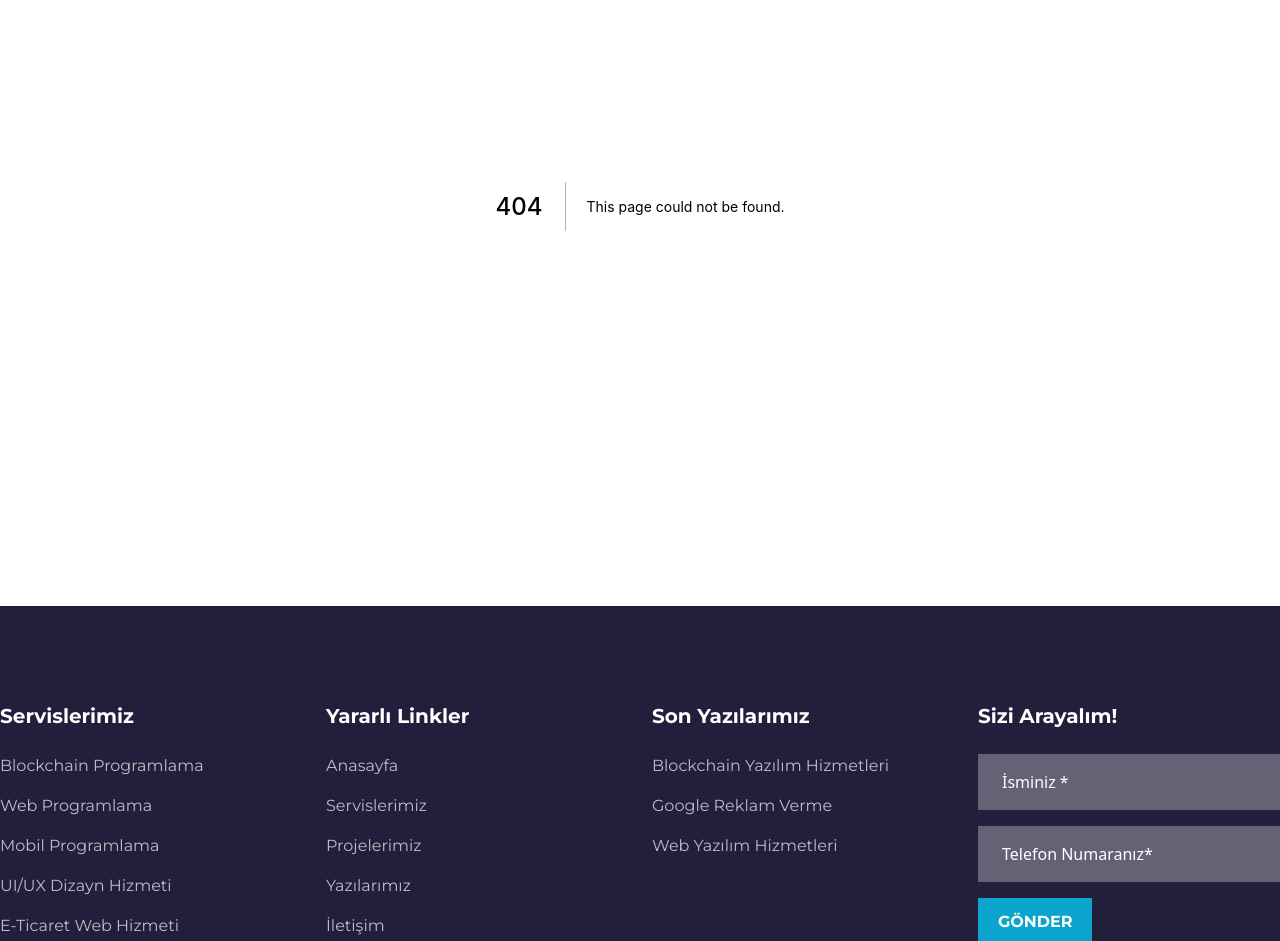
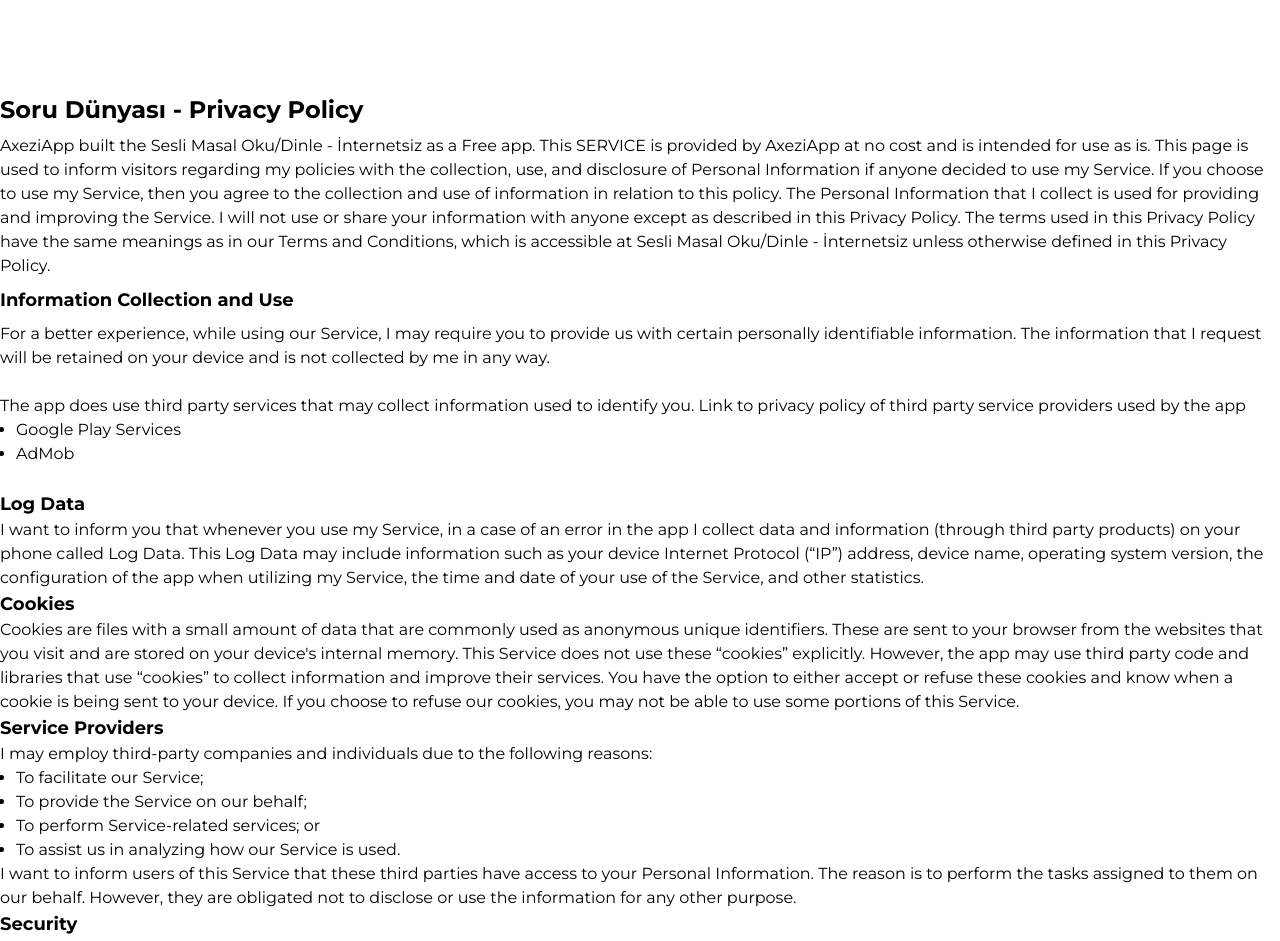
Before and after one commit to eyaprak/axezisoftware-website, a Next.js app: page /policies/sorudunyasi in a window 1280 px wide. Before the commit this address had no page. Shown: the part 320-1261 px from the top of the page. Built offline with nearby package versions, Linux system fonts and the light colour scheme.

Commit message:
Soru dunyasi privacy policy added

```diff
--- a/next-sitemap.config.js
+++ b/next-sitemap.config.js
@@ -1,12 +1,12 @@
 module.exports = {
     siteUrl: 'https://axezisoftware.com',
-    exclude: ["/404"],
+    exclude: ["/404", '/policy'],
     generateRobotsTxt: true,
     robotsTxtOptions: {
         policies: [
             {
                 userAgent: "*",
-                disallow: ["/404"],
+                disallow: ["/404", "/policies"],
             },
             { userAgent: "*", allow: "/" },
         ],
--- /dev/null
+++ b/pages/policies/sorudunyasi.jsx
@@ -0,0 +1,65 @@
+import Head from 'next/head';
+import Breadcrumb from "../../components/Breadcrumb";
+const Iletisim = () => {
+    return (
+        <>
+            <Head>
+                <title>Gizlilik İlkesi | Soru Dünyası</title>
+                <meta
+                    name="description"
+                    content="Hayalinizdeki web/mobil uygulamalarınızı hayata geçirmek için Axezi Software firmasıyla iletişime geçin. İndirimli fırsatları kaçırmayın!"
+                />
+            </Head>
+            <Breadcrumb title="Soru Dünyası - Privacy Policy" naviText="Soru Dünyası - Privacy Policy" link="/anasayfa" />
+            <div className="max-w-siteWitdh mx-auto mt-12 md:my-28 ">
+                <h2 className="font-montserratBold text-2xl">Soru Dünyası - Privacy Policy</h2>
+                <div className="font-montserrat">
+                    <p className="my-2">AxeziApp built the Sesli Masal Oku/Dinle - İnternetsiz as a Free app. This SERVICE is provided by AxeziApp at no cost and is intended for use as is.
+                        This page is used to inform visitors regarding my policies with the collection, use, and disclosure of Personal Information if anyone decided to use my Service.
+                        If you choose to use my Service, then you agree to the collection and use of information in relation to this policy. The Personal Information that I collect is used for providing and improving the Service. I will not use or share your information with anyone except as described in this Privacy Policy.
+                        The terms used in this Privacy Policy have the same meanings as in our Terms and Conditions, which is accessible at Sesli Masal Oku/Dinle - İnternetsiz unless otherwise defined in this Privacy Policy.
+                    </p>
+                    <p className="my-2 text-lg font-montserratBold">Information Collection and Use</p>
+                    For a better experience, while using our Service, I may require you to provide us with certain personally identifiable information. The information that I request will be retained on your device and is not collected by me in any way.
+                    <br />
+                    <br />
+                    The app does use third party services that may collect information used to identify you.
+                    Link to privacy policy of third party service providers used by the app
+                    <br />
+                    <ul className='list-disc pl-4'>
+                        <li> Google Play Services</li>
+                        <li>AdMob</li>
+                    </ul>
+                    <br />
+                    <p className="text-lg font-montserratBold">Log Data</p>
+                    I want to inform you that whenever you use my Service, in a case of an error in the app I collect data and information (through third party products) on your phone called Log Data. This Log Data may include information such as your device Internet Protocol (“IP”) address, device name, operating system version, the configuration of the app when utilizing my Service, the time and date of your use of the Service, and other statistics.
+                    <br />
+                    <p className="text-lg font-montserratBold">Cookies</p>
+                    Cookies are files with a small amount of data that are commonly used as anonymous unique identifiers. These are sent to your browser from the websites that you visit and are stored on your device's internal memory.
+                    This Service does not use these “cookies” explicitly. However, the app may use third party code and libraries that use “cookies” to collect information and improve their services. You have the option to either accept or refuse these cookies and know when a cookie is being sent to your device. If you choose to refuse our cookies, you may not be able to use some portions of this Service.
+                    <p className="text-lg font-montserratBold">Service Providers</p>
+                    I may employ third-party companies and individuals due to the following reasons:
+                    <ul className='list-disc pl-4'>
+                        <li>To facilitate our Service;</li>
+                        <li>To provide the Service on our behalf;</li>
+                        <li>To perform Service-related services; or</li>
+                        <li> To assist us in analyzing how our Service is used.</li>
+                    </ul>
+                    I want to inform users of this Service that these third parties have access to your Personal Information. The reason is to perform the tasks assigned to them on our behalf. However, they are obligated not to disclose or use the information for any other purpose.
+                    <p className="text-lg font-montserratBold">Security</p>
+                    I value your trust in providing us your Personal Information, thus we are striving to use commercially acceptable means of protecting it. But remember that no method of transmission over the internet, or method of electronic storage is 100% secure and reliable, and I cannot guarantee its absolute security.
+                    <p className="text-lg font-montserratBold">Links to Other Sites</p>
+                    This Service may contain links to other sites. If you click on a third-party link, you will be directed to that site. Note that these external sites are not operated by me. Therefore, I strongly advise you to review the Privacy Policy of these websites. I have no control over and assume no responsibility for the content, privacy policies, or practices of any third-party sites or services.
+                    <p className="text-lg font-montserratBold">Changes to This Privacy Policy</p>
+                    I may update our Privacy Policy from time to time. Thus, you are advised to review this page periodically for any changes. I will notify you of any changes by posting the new Privacy Policy on this page. These changes are effective immediately after they are posted on this page.ı
+                    <p className="text-lg font-montserratBold">Contact Us</p>
+                    If you have any questions or suggestions about my Privacy Policy, do not hesitate to contact me.
+                    If you have any questions or concerns about our privacy policies, please contact us: <b>info@axezisoftware.com</b>
+                </div>
+            </div>
+        </>
+    )
+}
+
+
+export default Iletisim;
```
